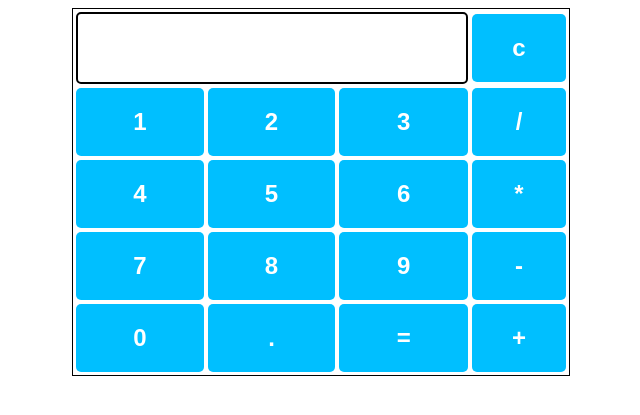
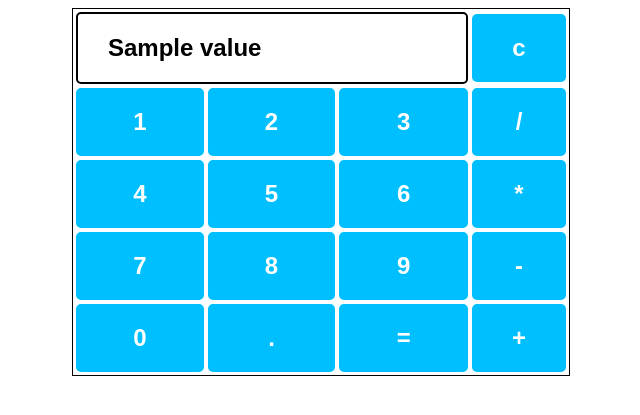
Before and after one commit to s26728/PythonCalc, a Flask app: template source/Calculator/templates/calculator.html in a window 1280 px wide. Shown: the top 415 px of the page, without its empty margins (319-959 px from the left). Run offline with Flask 3, Linux system fonts and the light colour scheme; the template is opened without the code that fills it: most values are stand-ins (such as "Sample title", 1, 10 or a date in 2020).

Commit message:
Added number input

```diff
--- a/source/Calculator/main.py
+++ b/source/Calculator/main.py
@@ -1,11 +1,14 @@
 from flask import Flask, render_template, request
+from calculator import Calculator
 
 app = Flask(__name__)
 
+calculator = Calculator()
 
 @app.route("/calculator")
 def calc():
-    return render_template('calculator.html')
+    global calculator
+    return render_template("calculator.html", value=calculator.value)
 
 
 if __name__ == "__main__":
--- a/source/Calculator/templates/calculator.html
+++ b/source/Calculator/templates/calculator.html
@@ -35,35 +35,41 @@
 <table id="calc_buttons">
         <tr>
             <td colspan="3">
-                <input type="text" id="result">
+                <input type="text" id="result" value="{{value}}">
             </td>
             <td><input type="button" value="c"></td>
         </tr>
 
         <tr>
-            <td><input type="button" value="1"></td>
-            <td><input type="button" value="2"></td>
-            <td><input type="button" value="3"></td>
+            <td><input type="button" value="1" onclick="addElement(this)"></td>
+            <td><input type="button" value="2" onclick="addElement(this)"></td>
+            <td><input type="button" value="3" onclick="addElement(this)"></td>
             <td><input type="button" value="/"></td>
         </tr>
         <tr>
-            <td><input type="button" value="4"></td>
-            <td><input type="button" value="5"></td>
-            <td><input type="button" value="6"></td>
-            <td><input type="button" value="*"></td>
+            <td><input type="button" value="4" onclick="addElement(this)"></td>
+            <td><input type="button" value="5" onclick="addElement(this)"></td>
+            <td><input type="button" value="6" onclick="addElement(this)"></td>
+            <td><input type="button" value="*" onclick="addElement(this)"></td>
         </tr>
         <tr>
-            <td><input type="button" value="7"></td>
-            <td><input type="button" value="8"></td>
-            <td><input type="button" value="9"></td>
+            <td><input type="button" value="7" onclick="addElement(this)"></td>
+            <td><input type="button" value="8" onclick="addElement(this)"></td>
+            <td><input type="button" value="9" onclick="addElement(this)"></td>
             <td><input type="button" value="-"></td>
         </tr>
         <tr>
-            <td><input type="button" value="0"></td>
-            <td><input type="button" value="."></td>
+            <td><input type="button" value="0" onclick="addElement(this)"></td>
+            <td><input type="button" value="." onclick="addElement(this)"></td>
             <td><input type="button" value="="></td>
             <td><input type="button" value="+"></td>
         </tr>
     </table>
 </body>
+<script>
+function addElement(linkElement)
+    {
+        document.getElementById("result").value = document.getElementById("result").value + linkElement.value;
+    }
+</script>
 </html>
```
Also changed, not shown: source/Calculator/calculator.py (added, +18 -0 lines), source/Calculator/operations.py (deleted, +0 -17 lines).
